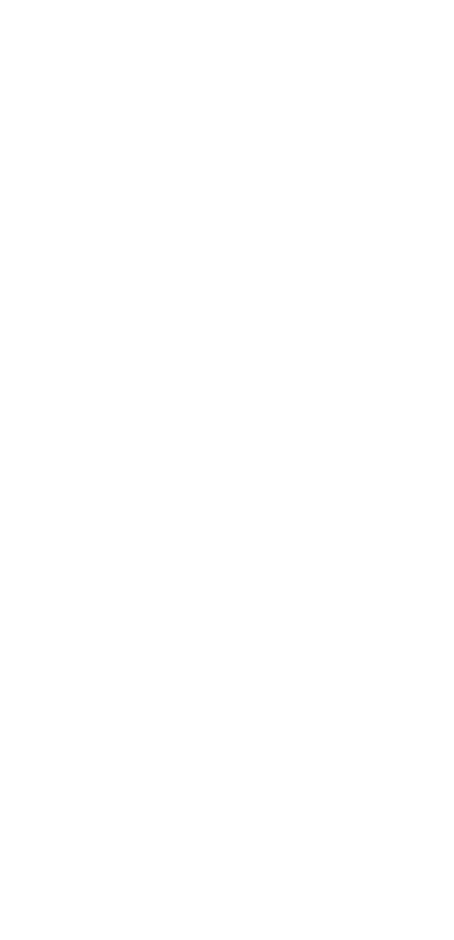
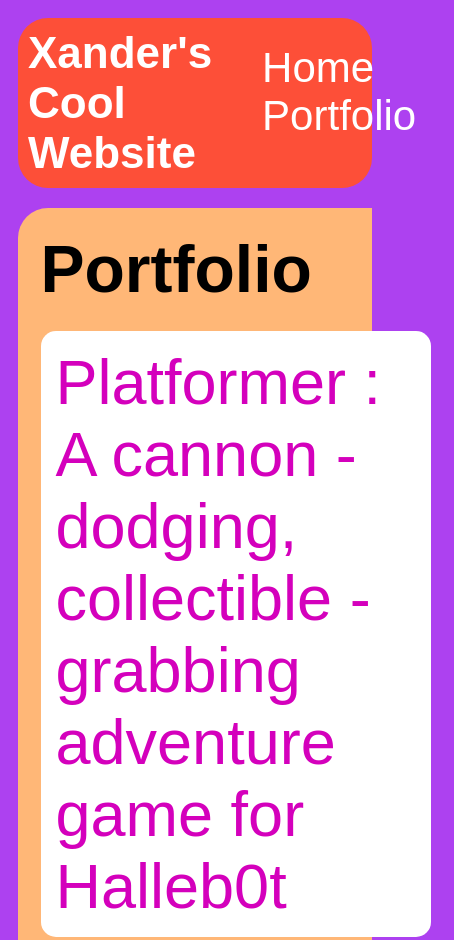
Before and after one commit to XanderJ2/XanderJ2.github.io, a plain HTML site: page portfolio.html in a window 390 px wide. Shown: the top 940 px of the page, 454 px wide, since content can reach past the window. Before the commit the page ends 844 px from the top, so only its background shows below. Drawn offline with Linux system fonts and the light colour scheme.

Commit message:
add portfolio.html file

```diff
--- a/portfolio.html
+++ b/portfolio.html
@@ -0,0 +1,47 @@
+<!DOCTYPE html>
+<html>
+  <head>
+    <title>Xander's Cool Website</title>
+    <link rel="stylesheet" href="style.css"/>
+  </head>
+  <body>
+    <div id="all-contents">
+      <nav>
+        <h1>Xander's Cool Website</h1>
+        <ul id="nav-ul">
+          <li class="nav-li">
+            <a class="nav-a" href="index.html">Home</a>
+          </li>
+          <li class="nav-li">
+            <a class="nav-a" href="portfolio.html">Portfolio</a>
+          </li>
+        </ul>
+      </nav>
+      <main>
+        <div class="content">
+          <h1>Portfolio</h1>
+          <ul id="portfolio">
+            <li>
+              <a href="projects/platformer/"
+                >Platformer : A cannon - dodging, collectible - grabbing
+                adventure game for Halleb0t</a
+              >
+            </li>
+            <li>
+              <a href="projects/bouncing-box/"
+                >Bouncing Box : A project that gives you a taste of game
+                development on the web
+              </a>
+            </li>
+            <li>
+              <a href="projects/circularity/"
+                >Circularity : A motion poem using random number generation and
+                velocity applied to circle shapes...</a
+              >
+            </li>
+          </ul>
+        </div>
+      </main>
+    </div>
+  </body>
+</html>
--- a/style.css
+++ b/style.css
@@ -1,5 +1,5 @@
 body {
-  background: rgb(125, 198, 205);
+  background: rgb(173, 65, 240);
   color: rgb(45, 45, 45);
   padding: 10px;
   font-family: arial;
@@ -11,11 +11,12 @@ body {
 
 /* navigation menu */
 nav {
-  background: rgb(239, 80, 41);
+  background: rgb(253, 79, 56);
   margin: 0 auto;
   margin-bottom: 20px;
   display: flex;
   padding: 10px;
+  border-radius: 30px;
 }
 h1 {
   display: flex;
@@ -38,8 +39,9 @@ a {
 
 /* main container area beneath menu */
 main {
-  background: rgb(245, 238, 219);
+  background: rgb(255, 183, 119);
   display: flex;
+  border-radius: 20px 0px;
 }
 .sidebar {
   margin-right: 25px;
@@ -55,10 +57,84 @@ main {
 
 /* portfolio styles */
 #interests {
-  border: 4px silver ridge;
+  border: 4px gold ridge;
   padding: 8px;
 }
 h2,
 h3 {
   margin: 0px;
 }
+/* portfolio styles */
+.content h1 {
+  color: black;
+}
+
+#portfolio {
+  list-style-type: none;
+  padding-left: 0;
+}
+
+#portfolio li {
+  background: #ffffff;
+  padding: 10px;
+  border-radius: 10px;
+  margin-bottom: 10px;
+}
+
+#portfolio li:hover {
+  background: #f1c32c;
+}
+
+#portfolio a {
+  text-decoration: none;
+  color: #d400bc;
+}
+/* responsive web design */
+@media screen and (min-width: 120px) and (max-width: 1080px) {
+  main {
+    height: 100ch;
+    zoom: 1.5;
+    display: grid;
+  }
+
+  h1 {
+    font-size: 44px;
+  }
+
+  h2 {
+    font-size: 42px;
+  }
+
+  h3 {
+    font-size: 36px;
+  }
+
+  #all-contents {
+     height: 100ch;
+     margin: none;
+  }
+
+  a {
+     font-size: 42px;
+  }
+
+  .sidebar {
+      margin-right: 0px;
+      justify-content: center;
+      align-items: center;
+  }
+
+  .sidebar-img {
+       width: 100%;
+  }
+
+  p,
+  li {
+       font-size: 24px;
+  }
+
+  .content {
+       align-content: center;
+       justify-content: center;
+  }
+}
```
Also changed, not shown: index.html (+1 -0 lines).
